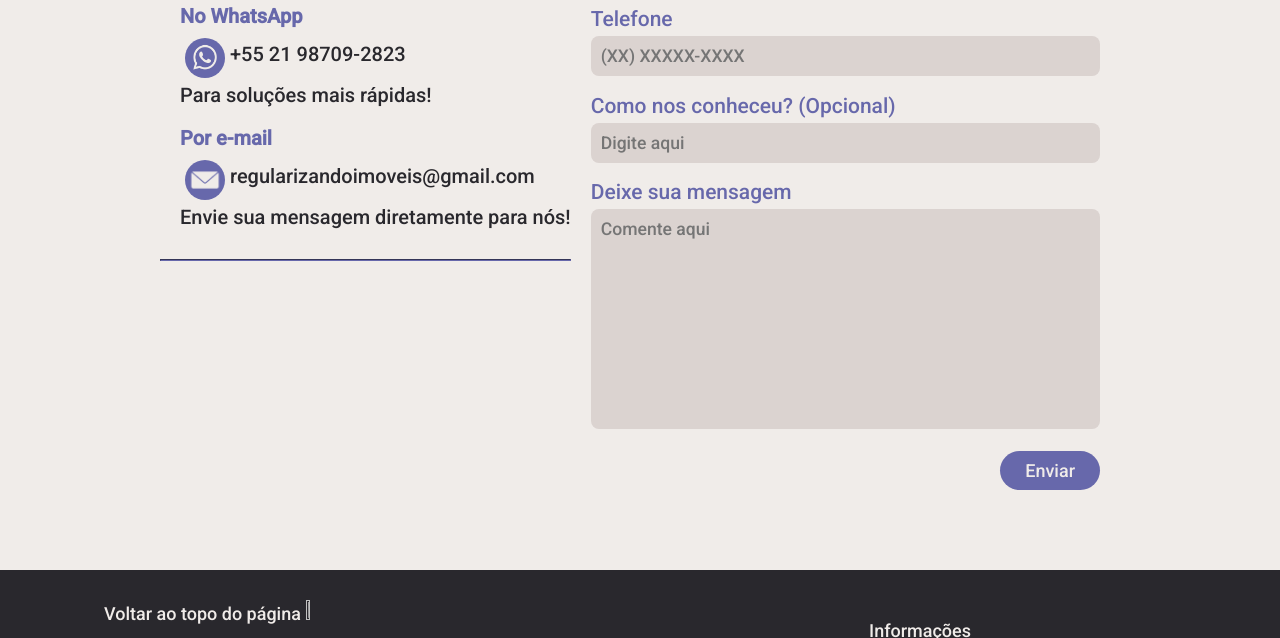
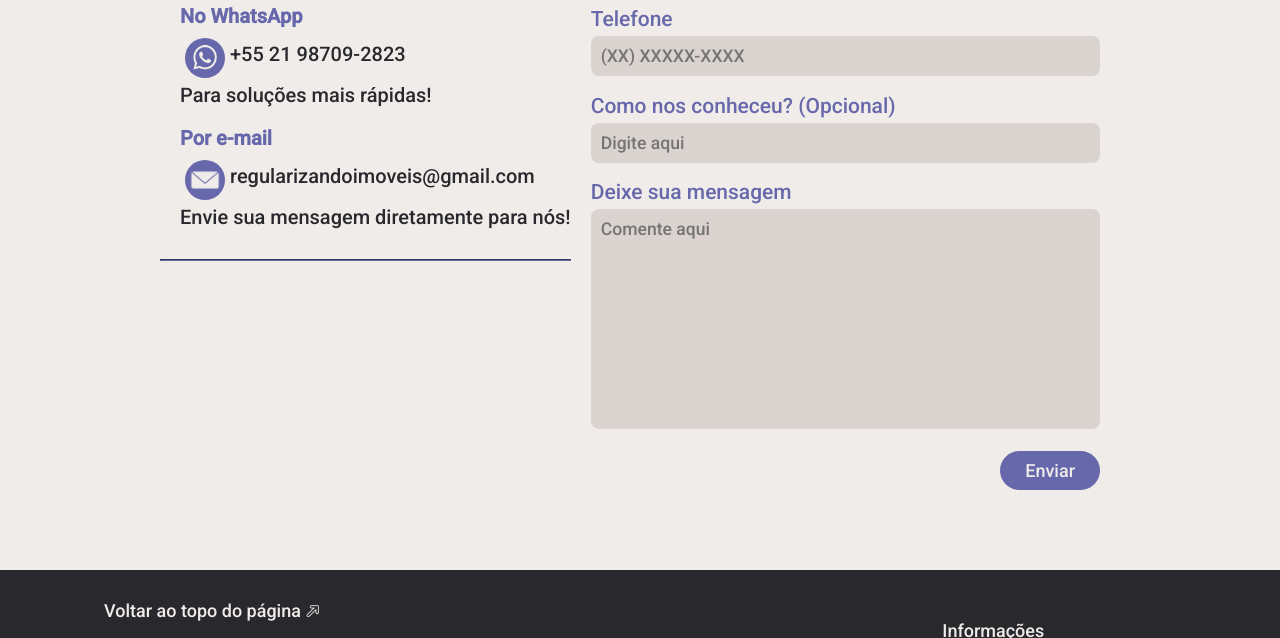
Before and after one commit to BrunoGuagliardi/RegularizandoImoveisContato, a plain HTML site: page index.html in a window 1280 px wide. Shown: the part 445-1083 px from the top of the page. Drawn offline with Linux system fonts and the light colour scheme.

Commit message:
Update index.html

```diff
--- a/index.html
+++ b/index.html
@@ -86,7 +86,7 @@
   <div class="fundofooter">
     <footer>
       <div class="uteis">
-      <a class="redirecionar" href="#top">Voltar ao topo do página<img src="img/seta.png"></a>
+      <a class="redirecionar" href="#top">Voltar ao topo do página<img src="seta.png"></a>
       <p>Links úteis</p>
       <ul>
       <li><a href="https://brunoguagliardi.github.io/RegularizandoImoveisInicio/">Início</a></li>
```
